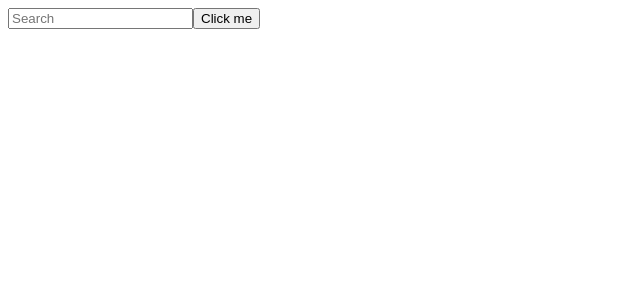
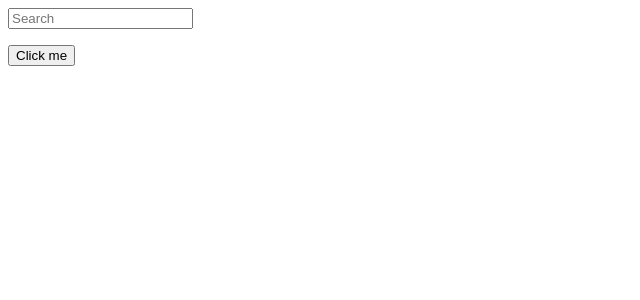
Before and after one commit to Senatorgbolahan/Search_Filter, a React (Create React App) app: page / in a window 1280 px wide. Shown: the top 300 px of the page, without its empty margins (0-640 px from the left). Built offline with nearby package versions, Linux system fonts and the light colour scheme.

Commit message:
2 files modified

```diff
--- a/src/App.js
+++ b/src/App.js
@@ -15,7 +15,7 @@ export default function App() {
     setSearchWord(e.target.value);
   };
 
-  const handleMM = (e) => {
+  const handleMM = () => {
     console.log(searchWord);
   };
 
--- a/src/components/SearchText.jsx
+++ b/src/components/SearchText.jsx
@@ -1,6 +1,6 @@
 import React from 'react';
 
-const SearchText = ({ searchWord, handleChange ,handleMM}) => {
+const SearchText = ({ searchWord, handleChange, handleMM }) => {
   // const usersData = [
   //   { id: 1, name: 'Tania', username: 'floppydiskette' },
   //   { id: 2, name: 'Craig', username: 'siliconeidolon' },
@@ -9,14 +9,16 @@ const SearchText = ({ searchWord, handleChange ,handleMM}) => {
 
   return (
     <section>
+      <form>
         <input
           type="text"
           onChange={handleChange}
           value={searchWord}
           placeholder="Search"
         />
-       <button onClick={handleMM}>  Click me</button>
+      </form>
 
+      <button onClick={handleMM}> Click me</button>
     </section>
   );
 };
```
Lines whose indentation alone changed are shown as unchanged.
